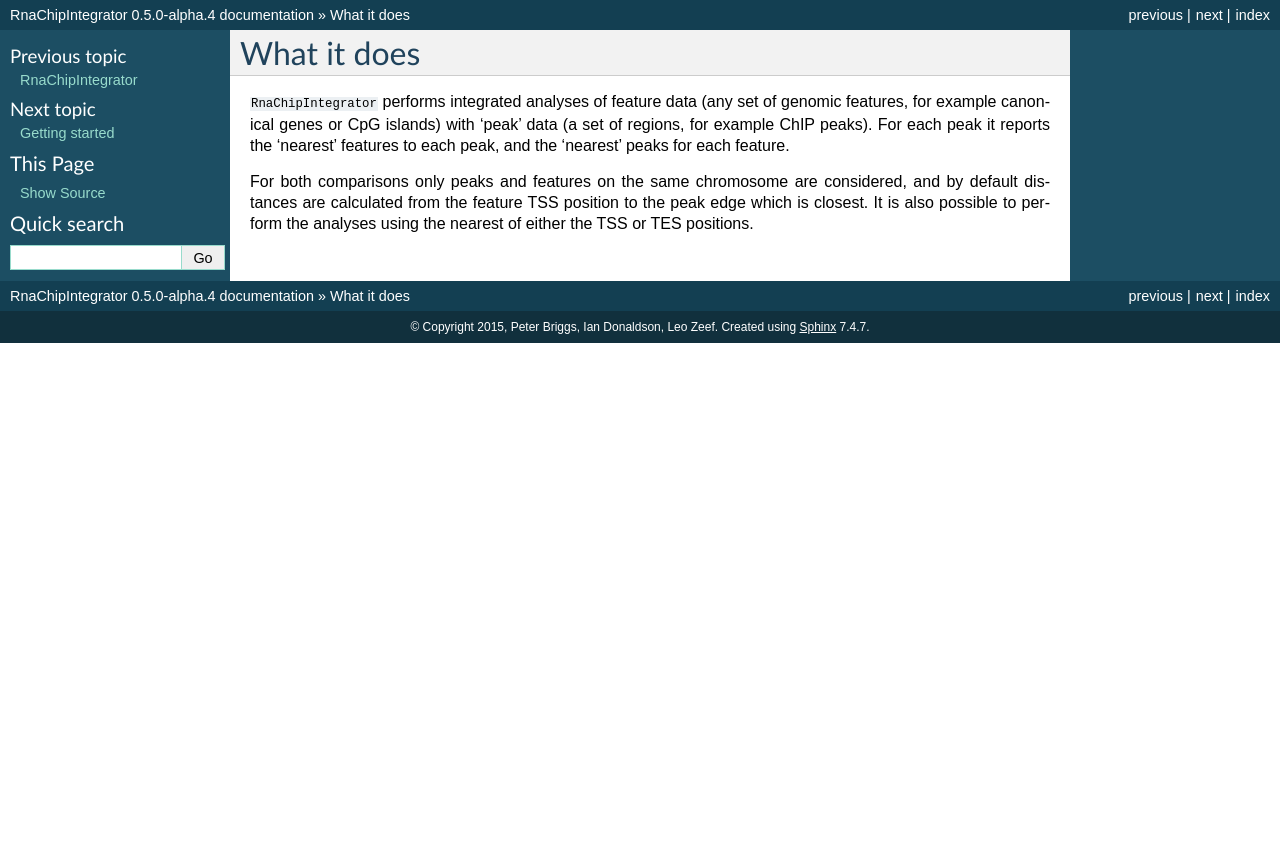
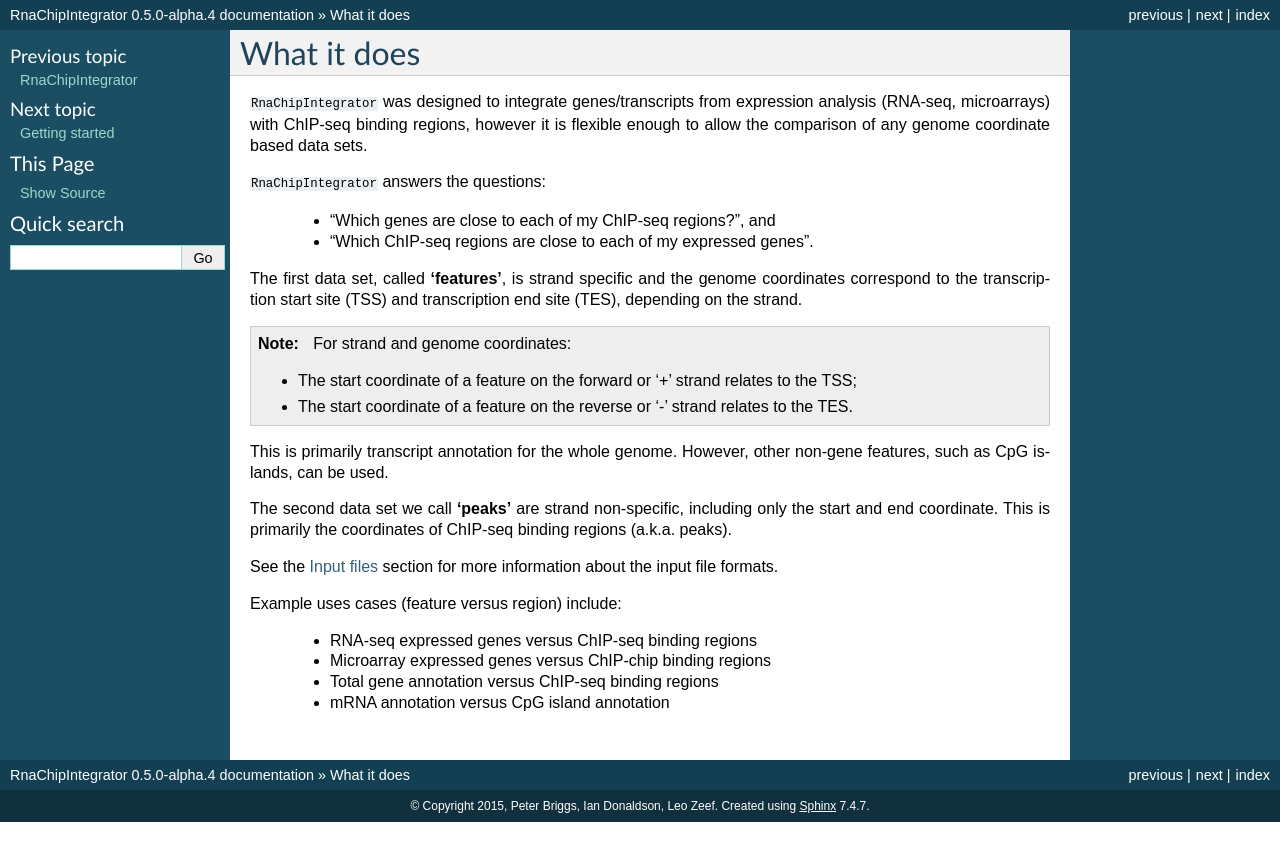
Before and after one commit to fls-bioinformatics-core/RnaChipIntegrator, a Sphinx documentation site: the page built from docs/about.rst, in a window 1280 px wide. Shown: the top 861 px of the page. Built offline with Sphinx 7.4.7, drawn with Linux system fonts in a browser that asks for light colours.

Commit message:
Major update to "What it does" documentation section suggested by Ian Donaldson.

```diff
--- a/docs/about.rst
+++ b/docs/about.rst
@@ -1,12 +1,44 @@
+.. _about:
+
 What it does
 ============
 
-``RnaChipIntegrator`` performs integrated analyses of feature data (any set of
-genomic features, for example canonical genes or CpG islands) with ‘peak’ data
-(a set of regions, for example ChIP peaks). For each peak it reports the
-'nearest' features to each peak, and the 'nearest' peaks for each feature.
+``RnaChipIntegrator`` was designed to integrate genes/transcripts from
+expression analysis (RNA-seq, microarrays) with ChIP-seq binding regions,
+however it is flexible enough to allow the comparison of any genome
+coordinate based data sets.
 
-For both comparisons only peaks and features on the same chromosome are
-considered, and by default distances are calculated from the feature TSS
-position to the peak edge which is closest. It is also possible to perform
-the analyses using the nearest of either the TSS or TES positions.
+``RnaChipIntegrator`` answers the questions:
+
+ * "Which genes are close to each of my ChIP-seq regions?", and
+ * "Which ChIP-seq regions are close to each of my expressed genes".
+
+The first data set, called **'features'**, is strand specific and the
+genome coordinates correspond to the transcription start site (TSS)
+and transcription end site (TES), depending on the strand.
+
+.. note::
+
+  For strand and genome coordinates:
+
+  * The start coordinate of a feature on the forward or '+' strand relates to
+    the TSS;
+  * The start coordinate of a feature on the reverse or '-' strand relates to
+    the TES.
+
+This is primarily transcript annotation for the whole genome. However,
+other non-gene features, such as CpG islands, can be used.
+
+The second data set we call **'peaks'** are strand non-specific, including
+only the start and end coordinate. This is primarily the coordinates of
+ChIP-seq binding regions (a.k.a. peaks).
+
+See the :ref:`inputs` section for more information about the input file
+formats.
+
+Example uses cases (feature versus region) include:
+
+ * RNA-seq expressed genes versus ChIP-seq binding regions
+ * Microarray expressed genes versus ChIP-chip binding regions
+ * Total gene annotation versus ChIP-seq binding regions
+ * mRNA annotation versus CpG island annotation
--- a/docs/inputs.rst
+++ b/docs/inputs.rst
@@ -1,3 +1,5 @@
+.. _inputs:
+
 Input files
 ===========
 
```
